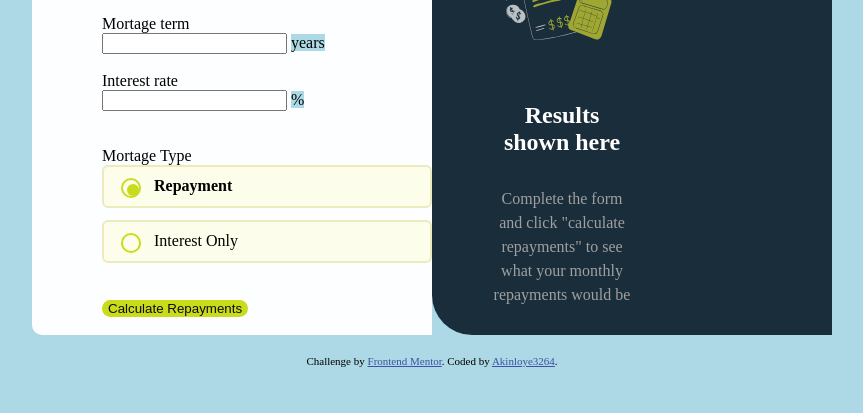
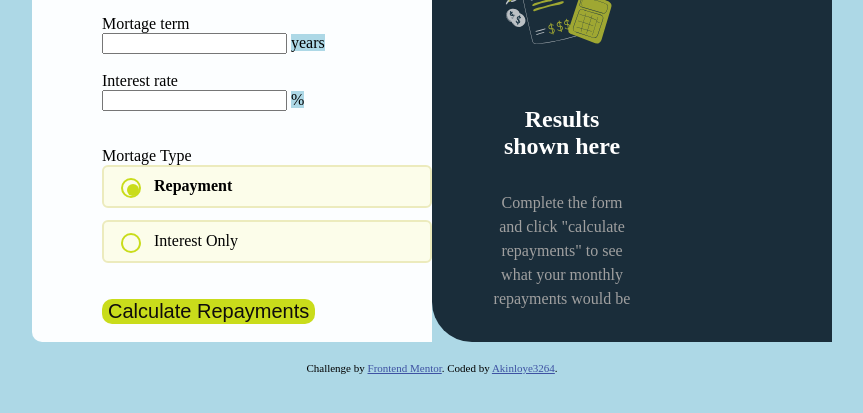
Before and after one commit to Akinloye3264/mortage-calculator, a plain HTML site: page index.html in a window 1280 px wide. Shown: the part 263-676 px from the top of the page, without its empty margins (208-1071 px from the left). Drawn offline with Linux system fonts and the light colour scheme.

Commit message:
Update style.css

```diff
--- a/style.css
+++ b/style.css
@@ -56,7 +56,7 @@ body {
     text-align: center;
     border-radius: 10px;
     border: none;
-    size: 20px;
+    font-size: 20px;
 }
 
 
```
